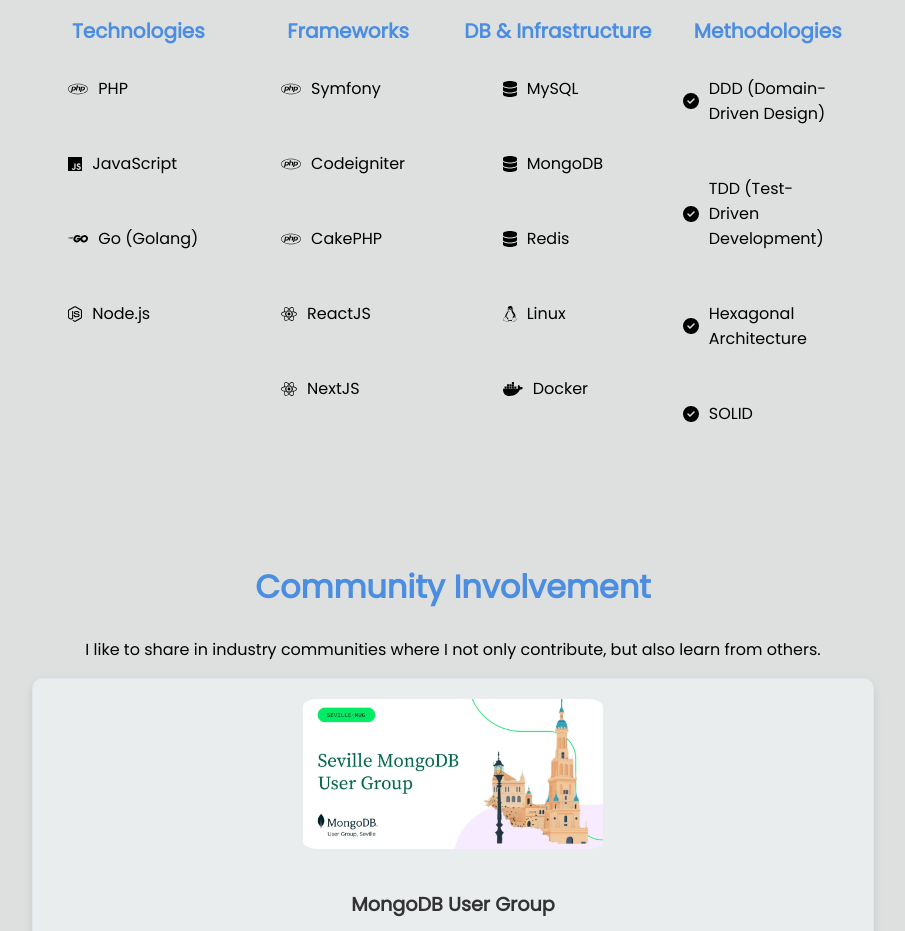
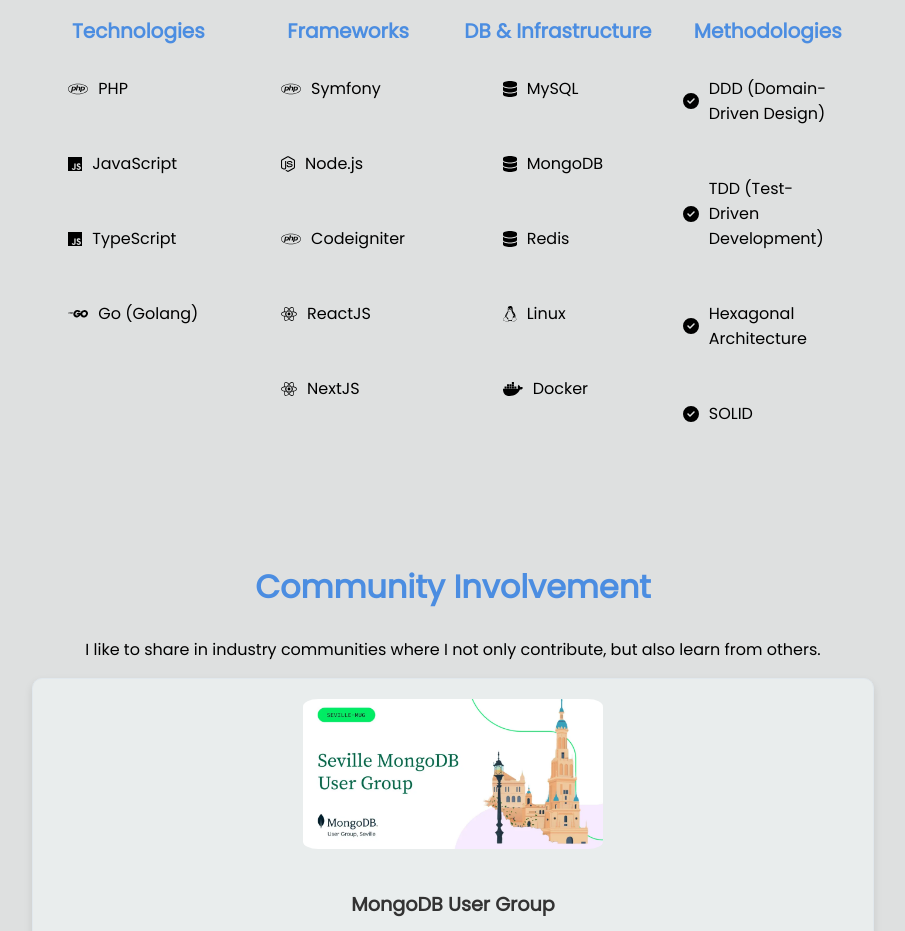
Before and after one commit to yebrai/yebraidev, a Next.js app: page / in a window 1280 px wide. Shown: the part 1540-2471 px from the top of the page, without its empty margins (187-1092 px from the left). Built offline with nearby package versions, Linux system fonts and the light colour scheme.

Commit message:
update skills

```diff
--- a/src/components/AppSkills/Skills.jsx
+++ b/src/components/AppSkills/Skills.jsx
@@ -13,8 +13,8 @@
           <ul className={styles.skillsList}>
             <li><FontAwesomeIcon icon={faPhp} /><p>PHP</p></li>
             <li><FontAwesomeIcon icon={faJs} /><p>JavaScript</p></li>
+            <li><FontAwesomeIcon icon={faJs} /><p>TypeScript</p></li>
             <li><FontAwesomeIcon icon={faGolang} /><p>Go (Golang)</p></li>
-            <li><FontAwesomeIcon icon={faNodeJs} /><p>Node.js</p></li>
           </ul>
         </li>
 
@@ -22,8 +22,8 @@
           <h3 className={styles.categoryTitle}>Frameworks</h3>
           <ul className={styles.skillsList}>
             <li><FontAwesomeIcon icon={faPhp} /><p>Symfony</p></li>
+            <li><FontAwesomeIcon icon={faNodeJs} /><p>Node.js</p></li>
             <li><FontAwesomeIcon icon={faPhp} /><p>Codeigniter</p></li>
-            <li><FontAwesomeIcon icon={faPhp} /><p>CakePHP</p></li>
             <li><FontAwesomeIcon icon={faReact} /><p>ReactJS</p></li>
             <li><FontAwesomeIcon icon={faReact} /><p>NextJS</p></li>
           </ul>
```
